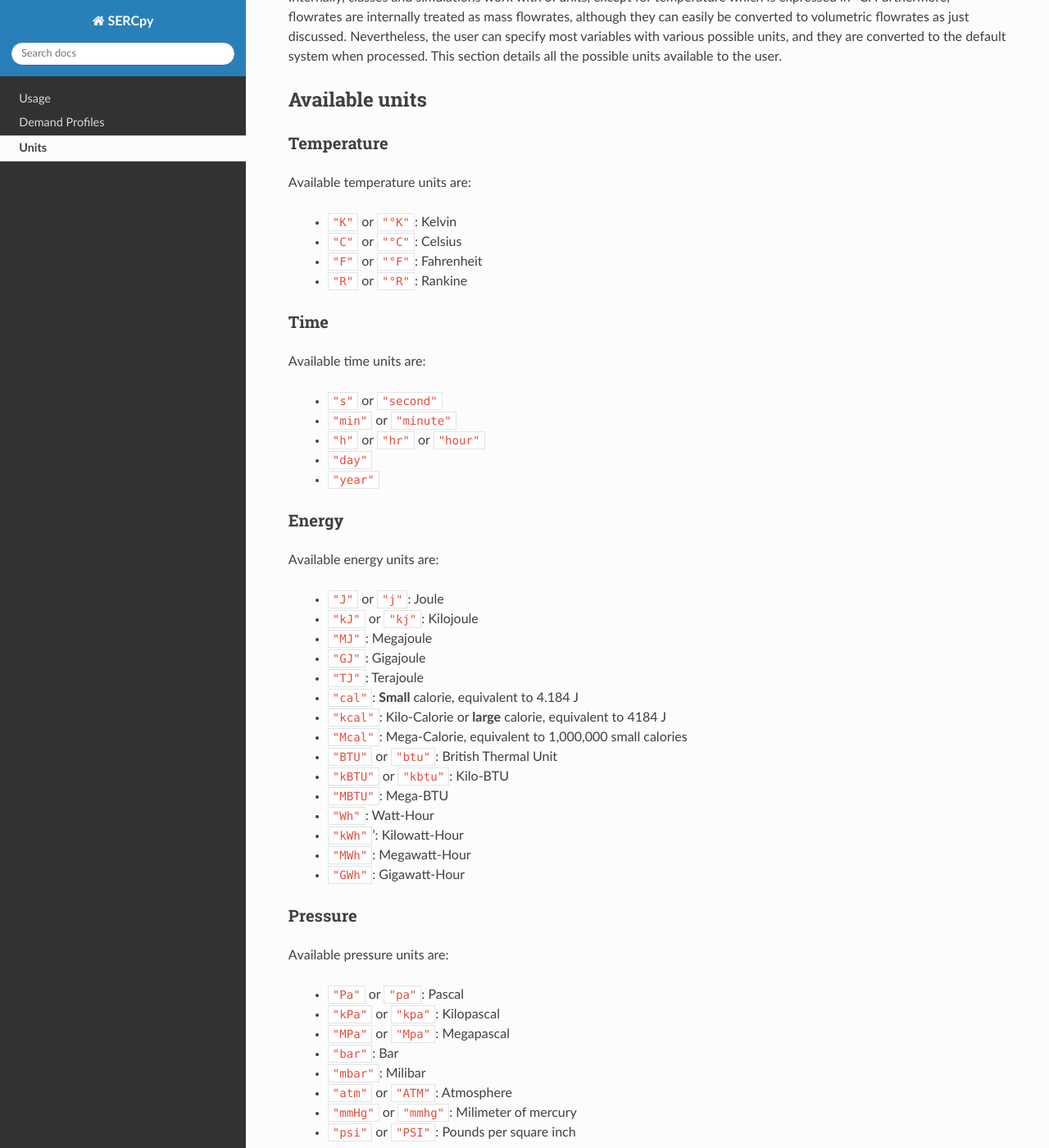
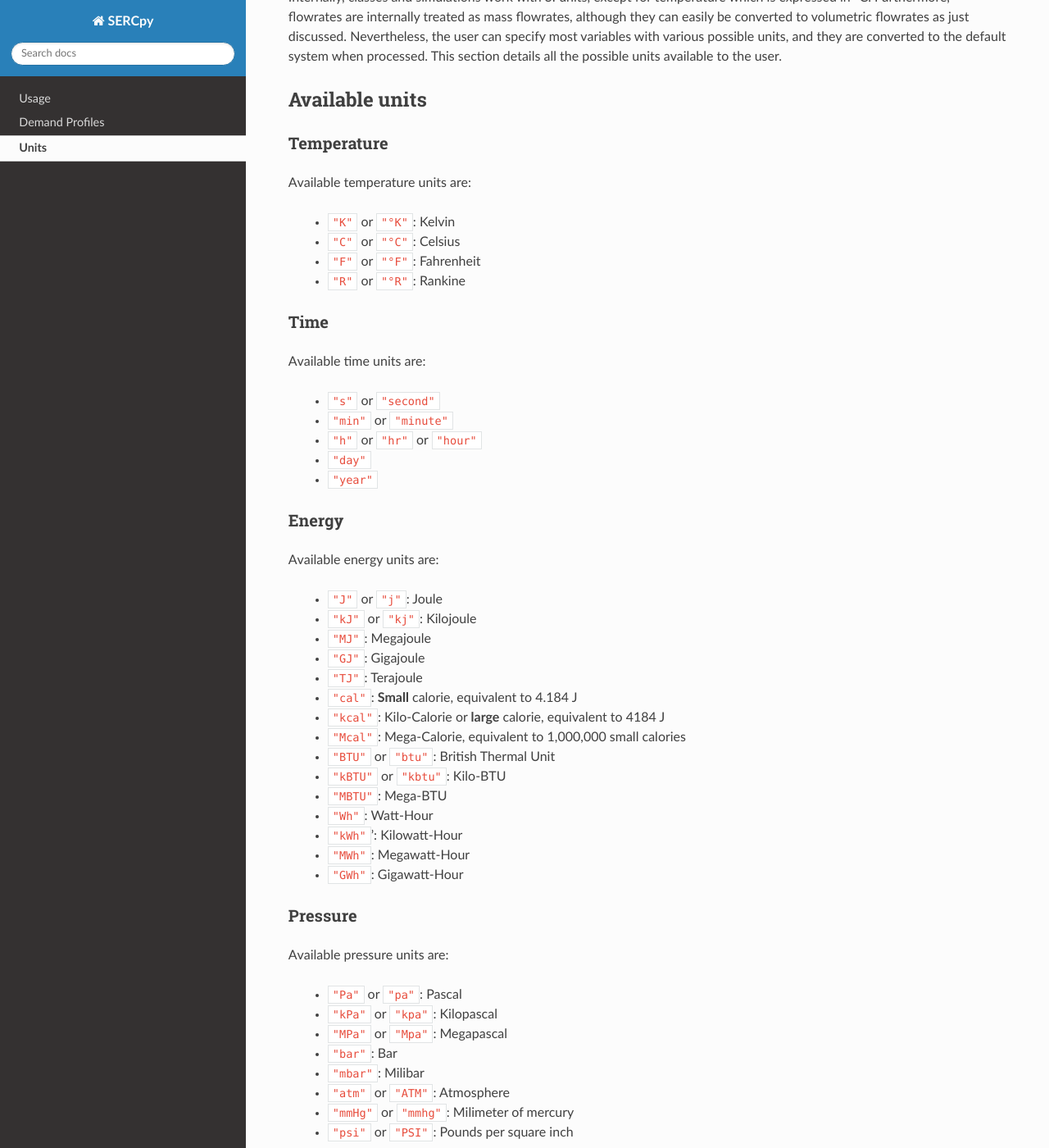
Before and after one commit to serc-chile/SERCpy, a Sphinx documentation site: the page built from docs/source/units.rst, in a window 1280 px wide and 1400 px high, scrolled down 247 px. Shown: the whole window at 82% size. Built offline with Sphinx 7.4.7 and the Read the Docs theme 3.1.0, drawn with Linux system fonts in a browser that asks for light colours; pages that are not in the unit, such as notebooks, are missing from menus.

Commit message:
Update custom.css

```diff
--- a/docs/source/_static/custom.css
+++ b/docs/source/_static/custom.css
@@ -4,7 +4,7 @@ div.nblast.container {
 }
 
 code, .rst-content code.literal, .rst-content tt.literal {
-    font-size: 88% !important;
+    font-size: 85% !important;
 }
 
 /* ...but keep two back-to-back code cells tight, like a real notebook */
```
